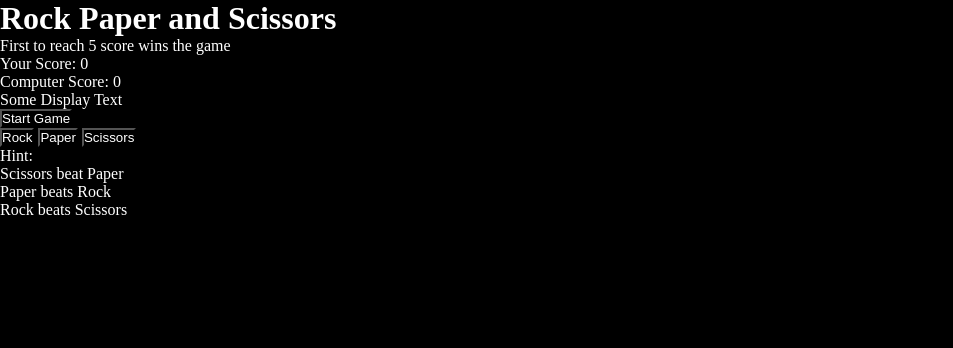
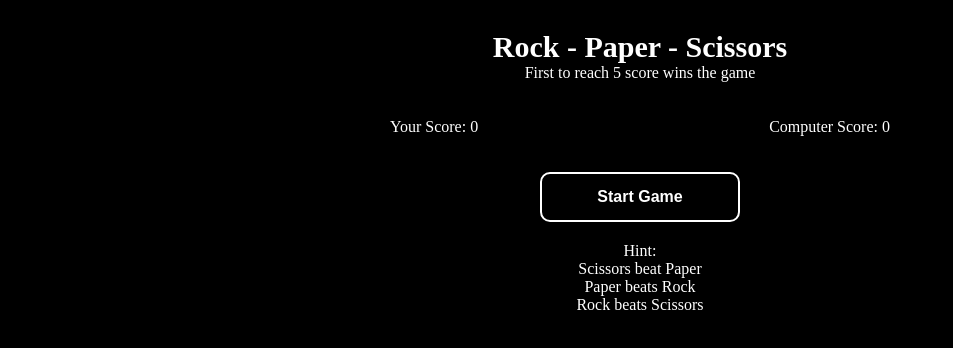
Before and after one commit to o-walkeron-o/rock-paper-scissors, a plain HTML site: page index.html in a window 1280 px wide. Shown: the whole page, without its empty margins (0-953 px from the left). Drawn offline with Linux system fonts and the light colour scheme.

Commit message:
Add styles to HTML skeleton for UI

```diff
--- a/index.html
+++ b/index.html
@@ -8,20 +8,20 @@
 </head>
 <body>
     <div class="container">
-        <h1>Rock Paper and Scissors</h1>
+        <h1>Rock - Paper - Scissors</h1>
         <p>First to reach 5 score wins the game</p>
         <div class="scoreContainer">
             <p>Your Score: <span id="userScore">0</span></p>
+            <p id="textDisplay"></p>
             <p>Computer Score: <span id="computerScore">0</span></p>
         </div>
-        <p id="textDisplay">Some Display Text</p>
         <button id="btnStart">Start Game</button>
-        <div class="btnContainer">
+        <div class="btnContainer" style="display: none;">
             <button id="btnRock">Rock</button>
             <button id="btnPaper">Paper</button>
             <button id="btnScissors">Scissors</button>
         </div>
-        <p>Hint:<br>
+        <p id="hint">Hint:<br>
         Scissors beat Paper<br>
         Paper beats Rock<br>
         Rock beats Scissors
--- a/style.css
+++ b/style.css
@@ -4,3 +4,44 @@
     background-color: black;
     color: white;
 }
+
+.container {
+    width: 500px;
+    margin: 0 auto;
+    text-align: center;
+    padding: 30px 15px;
+}
+
+h1 {
+    font-size: 30px;
+}
+
+.scoreContainer {
+    display: flex;
+    justify-content: space-between;
+    align-items: center;
+    padding: 20px 0;
+    height: 50px;
+}
+
+button {
+    height: 50px;
+    border: 2px solid white;
+    border-radius: 10px;
+    font-weight: bold;
+    font-size: 16px;
+    width: 130px;
+}
+
+#btnStart {
+    width: 200px;
+}
+
+.btnContainer {
+    display: flex;
+    justify-content: space-around;
+}
+
+#hint {
+    padding-top: 20px;
+}
```
